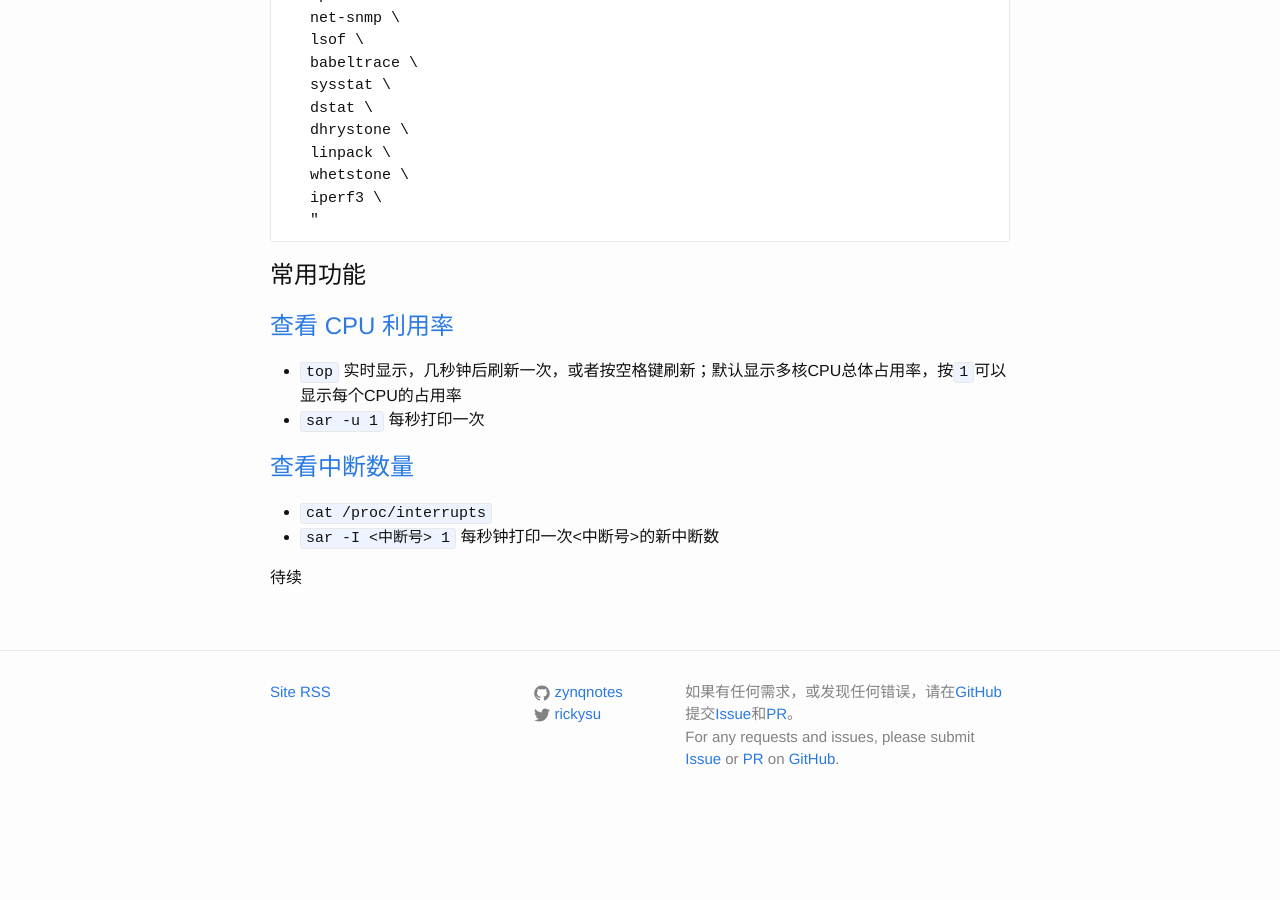
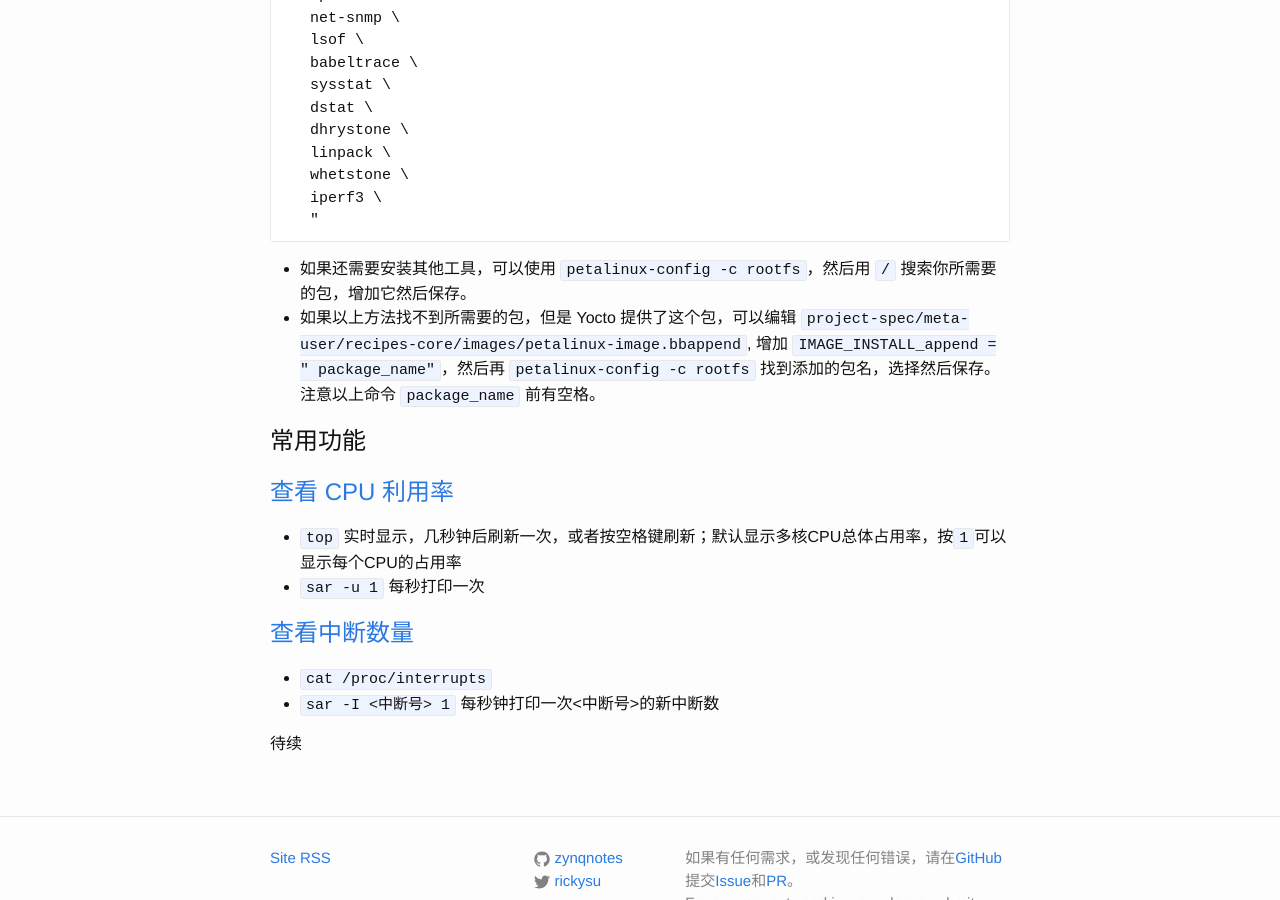
Before and after one commit to zynqnotes/zynqnotes.github.io, a Jekyll site: the page built from _posts/2018-07-24-petalinux-perf.md, in a window 1280 px wide and 900 px high, scrolled down 517 px. Built offline with Jekyll 4.4.1, drawn with Linux system fonts in a browser that asks for light colours; before the commit the page ends 1348 px from its top, so only the background shows below that.

Commit message:
add description for adding custom tools

````diff
--- a/_posts/2018-07-24-petalinux-perf.md
+++ b/_posts/2018-07-24-petalinux-perf.md
@@ -31,6 +31,10 @@ BENCHMARKS_EXTRAS = " \
    iperf3 \
    "
 ```
+- 如果还需要安装其他工具，可以使用 `petalinux-config -c rootfs`，然后用 `/` 搜索你所需要的包，增加它然后保存。
+- 如果以上方法找不到所需要的包，但是 Yocto 提供了这个包，可以编辑 `project-spec/meta-user/recipes-core/images/petalinux-image.bbappend`, 增加 `IMAGE_INSTALL_append = " package_name"`，然后再 `petalinux-config -c rootfs` 找到添加的包名，选择然后保存。注意以上命令 `package_name` 前有空格。
+
+
 
 # 常用功能
 
````
